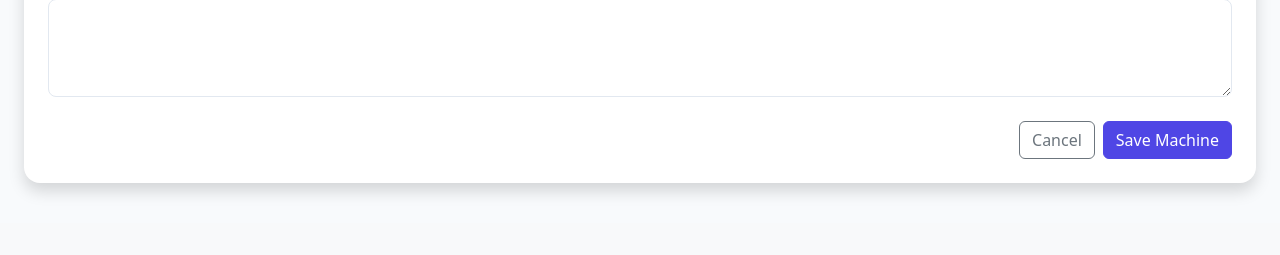
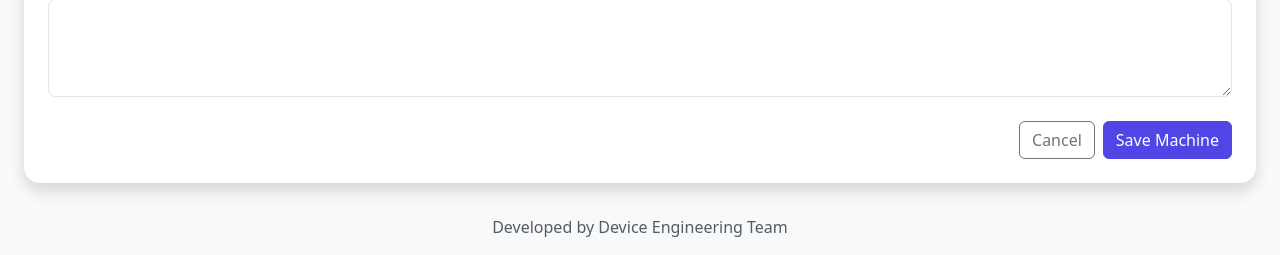
Before and after one commit to bikee1235/BMAS, a Flask app: page /admin/machine/add in a window 1280 px wide. Shown: the part 789-1044 px from the top of the page. Run offline with Flask 3, Linux system fonts and the light colour scheme; a user stored in the database is signed in.

Commit message:
Update base.html

```diff
--- a/server_management/templates/base.html
+++ b/server_management/templates/base.html
@@ -87,6 +87,7 @@
 
     <footer class="footer mt-auto py-3 bg-light">
         <div class="container text-center">
+            <span class="text-muted">Developed by Device Engineering Team</span>
         </div>
     </footer>
 
```
